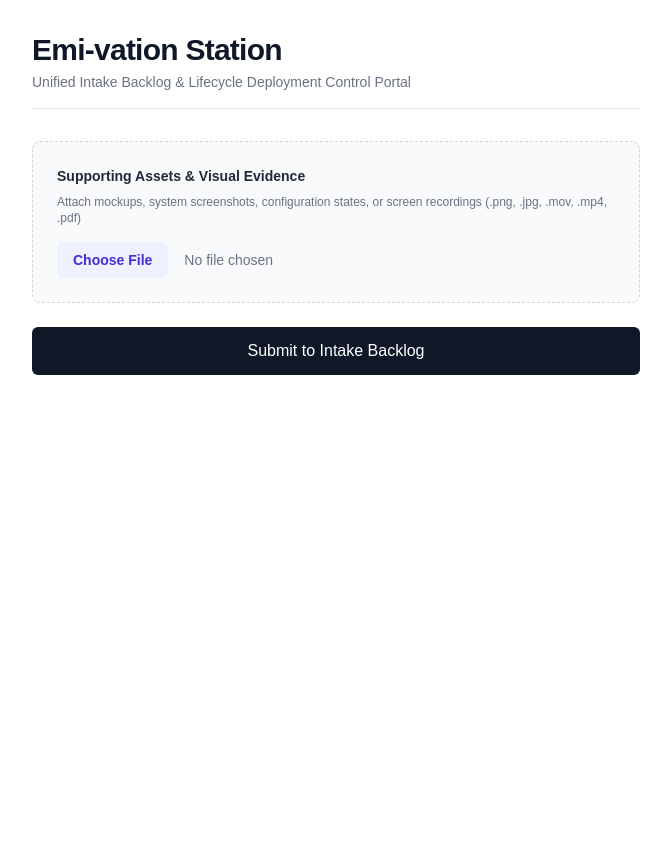
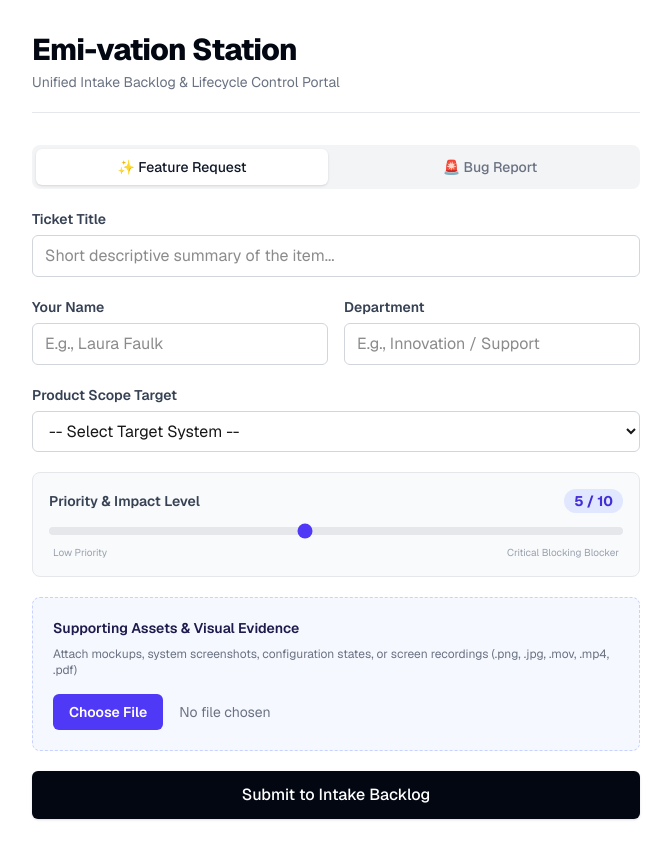
Before and after one commit to LauraFaulk/jira-clone, a Next.js app: page / in a window 1280 px wide. Shown: the whole page, without its empty margins (304-975 px from the left). Before the commit the page ends 800 px from the top, so only its background shows below. Built offline with nearby package versions, Linux system fonts and the light colour scheme; a web font is replaced by a local one.

Commit message:
feat: complete master file integration with custom styles and storage streams

```diff
--- a/src/app/page.tsx
+++ b/src/app/page.tsx
@@ -2,7 +2,20 @@
 
 import { useState } from 'react';
 
-export default function StandaloneIntakePage() {
+export default function CombinedIntakePage() {
+  // Your original form states
+  const [title, setTitle] = useState('');
+  const [requester, setRequester] = useState('');
+  const [dept, setDept] = useState('');
+  const [targetProd, setTargetProd] = useState('');
+  const [score, setScore] = useState('5');
+  const [requestType, setRequestType] = useState('feature'); // 'bug' or 'feature'
+
+  // File Upload State Trackers
+  const [attachmentUrl, setAttachmentUrl] = useState<string | null>(null);
+  const [isUploading, setIsUploading] = useState(false);
+
+  // Products list from your master copy
   const [products] = useState([
     'The Placement Pool',
     'Pearl',
@@ -10,57 +23,50 @@ export default function StandaloneIntakePage() {
     'Other'
   ]);
 
-  // File Upload State Trackers
-  const [attachmentUrl, setAttachmentUrl] = useState<string | null>(null);
-  const [isUploading, setIsUploading] = useState(false);
-
-  // HELPER FUNCTION: SENDS CHAT LOGS WITH THE ATTACHMENT EVIDENCE LINK
+  // GOOGLE CHAT WEBHOOK NOTIFICATION ENGINE
   async function triggerGoogleChatNotification(
-    title: string,
-    requester: string,
-    dept: string,
-    targetProd: string,
-    score: string,
+    ticketTitle: string,
+    ticketRequester: string,
+    ticketDept: string,
+    ticketProd: string,
+    ticketScore: string,
     ticketNumber: number,
-    requestType: string,
-    fileUrl: string | null
+    type: string,
+    fileLink: string | null
   ) {
     try {
       const webhookUrl = process.env.NEXT_PUBLIC_GOOGLE_CHAT_WEBHOOK_URL || "https://chat.googleapis.com/v1/spaces/AAQApvgFOAQ/messages?key=AIzaSyDdI0hCZtE6vySjMm-WEfRq3CPzqKqqsHI&token=GnRq0Ik-EjmjbGZpgbh7R1Cy6yZSg_5IANIuZY7RI7E";
 
-      const emojiType = requestType === 'bug' ? '🚨' : '✨';
-      const headingText = requestType === 'bug' ? 'New System Issue Spotted!' : 'New Wish Arrived at Emi-vation Station!';
+      const emojiType = type === 'bug' ? '🚨' : '✨';
+      const headingText = type === 'bug' ? 'New System Issue Spotted!' : 'New Wish Arrived at Emi-vation Station!';
 
-      // If a file is attached, dynamically build a hyperlink block for the chat card
-      const attachmentSection = fileUrl
-        ? `*📎 Attached Evidence:* <${fileUrl}|View Screenshot / Asset>\n\n`
+      // Dynamically attach the screenshot/video link if it exists
+      const attachmentSection = fileLink
+        ? `*📎 Attached Evidence:* <${fileLink}|View Asset / Screenshot>\n\n`
         : '\n';
 
       const chatPayload = {
         text: `${emojiType} *${headingText}*\n\n` +
-              `*📋 Title:* ${title} (#${ticketNumber})\n` +
-              `*👤 Submitter:* ${requester}\n` +
-              `*🏢 Department:* ${dept}\n` +
-              `*💻 Product Target:* ${targetProd}\n` +
-              `*📊 Impact Score:* ${score}/10\n` +
+              `*📋 Title:* ${ticketTitle} (#${ticketNumber})\n` +
+              `*👤 Submitter:* ${ticketRequester}\n` +
+              `*🏢 Department:* ${ticketDept}\n` +
+              `*💻 Product Target:* ${ticketProd}\n` +
+              `*📊 Impact Score:* ${ticketScore}/10\n` +
               attachmentSection +
               `*⚙️ Logged to Intake Backlog and awaiting technical wizard assignment.*`
       };
 
       await fetch(webhookUrl, {
         method: 'POST',
-        headers: {
-          'Content-Type': 'application/json',
-        },
+        headers: { 'Content-Type': 'application/json' },
         body: JSON.stringify(chatPayload),
       });
-
     } catch (error) {
-      console.error("Failed to post automated notification to Google Chat Space:", error);
+      console.error("Webhook failed:", error);
     }
   }
 
-  // CORE ENGINE: STREAMS UPLOADS DIRECTLY TO SECURE SUPABASE STORAGE BUCKET
+  // SUPABASE COURIER: STREAMS UPLOADS TO YOUR PUBLIC BUCKET
   async function handleFileUpload(event: React.ChangeEvent<HTMLInputElement>) {
     const file = event.target.files?.[0];
     if (!file) return;
@@ -68,78 +74,166 @@ export default function StandaloneIntakePage() {
     try {
       setIsUploading(true);
 
-      // Dynamic inline fetch of your standard client initialization module
+      // Relative import ensures compilation succeeds on Vercel flawlessly
       const { supabase } = await import('../supabaseClient');
 
-      // Sanitizes and constructs an un-clashable storage destination filename
       const fileExt = file.name.split('.').pop();
       const fileName = `${Date.now()}-${Math.random().toString(36).substring(2)}.${fileExt}`;
       const filePath = `uploads/${fileName}`;
 
-      // Stream the raw payload straight into the public bucket container asset bucket
       const { error: uploadError } = await supabase.storage
         .from('intake-attachments')
         .upload(filePath, file);
 
       if (uploadError) throw uploadError;
 
-      // Extract the absolute cloud cdn path route mapping endpoint for the entry
       const { data } = supabase.storage
         .from('intake-attachments')
         .getPublicUrl(filePath);
 
       setAttachmentUrl(data.publicUrl);
-
     } catch (error) {
-      console.error("Supabase Storage Target Error:", error);
-      alert("Attachment stream pipeline failed. Ensure your bucket is configured as public.");
+      console.error("Upload error:", error);
+      alert("Attachment failed. Make sure your 'intake-attachments' bucket exists in Supabase!");
     } finally {
       setIsUploading(false);
     }
   }
 
-  // MOCK FORM SUBMIT IMPLEMENTATION CONTAINER
   const handleFormSubmit = async (e: React.FormEvent) => {
     e.preventDefault();
+    const generatedTicketNum = Math.floor(1000 + Math.random() * 9000);
 
-    // Sample static form values representing your current form fields wrapper data
-    const sampleTitle = "Intake Pipeline Asset Test";
-    const sampleRequester = "System Administrator";
-    const sampleDept = "Innovation";
-    const sampleProduct = products[0];
-    const sampleScore = "8";
-    const sampleTicketNumber = Math.floor(Math.random() * 1000);
-    const sampleType = "feature";
-
-    // Passes form parameters plus our attachment link right into our notification engine
     await triggerGoogleChatNotification(
-      sampleTitle,
-      sampleRequester,
-      sampleDept,
-      sampleProduct,
-      sampleScore,
-      sampleTicketNumber,
-      sampleType,
+      title,
+      requester,
+      dept,
+      targetProd,
+      score,
+      generatedTicketNum,
+      requestType,
       attachmentUrl
     );
 
-    alert("Ticket processed successfully and routed to Emi-vation Station!");
+    alert(`Success! Ticket #${generatedTicketNum} has been routed to Emi-vation Station.`);
+
+    // Clear form inputs
+    setTitle('');
+    setRequester('');
+    setDept('');
+    setAttachmentUrl(null);
   };
 
   return (
-    <main className="p-8 max-w-2xl mx-auto">
-      <div className="mb-8 border-b border-gray-200 pb-4">
-        <h1 className="text-3xl font-extrabold text-gray-900 tracking-tight">Emi-vation Station</h1>
-        <p className="text-sm text-gray-500 mt-1">Unified Intake Backlog & Lifecycle Deployment Control Portal</p>
+    <main className="p-8 max-w-2xl mx-auto font-sans">
+      {/* HEADER SECTION */}
+      <div className="mb-8 border-b border-gray-200 pb-5">
+        <h1 className="text-3xl font-extrabold text-gray-950 tracking-tight">Emi-vation Station</h1>
+        <p className="text-sm text-gray-500 mt-1">Unified Intake Backlog & Lifecycle Control Portal</p>
       </div>
 
-      <form onSubmit={handleFormSubmit} className="space-y-6">
-        {/* INTERACTIVE ASSET ATTACHMENT BOX CONTAINER */}
-        <div className="bg-gray-50 border border-dashed border-gray-300 rounded-lg p-6 flex flex-col gap-2">
-          <label className="text-sm font-semibold text-gray-800">
+      <form onSubmit={handleFormSubmit} className="space-y-5">
+        {/* REQUEST TYPE SELECTOR */}
+        <div className="flex gap-4 p-1 bg-gray-100 rounded-lg">
+          <button
+            type="button"
+            onClick={() => setRequestType('feature')}
+            className={`flex-1 py-2 text-sm font-medium rounded-md transition ${requestType === 'feature' ? 'bg-white text-gray-900 shadow-sm' : 'text-gray-500 hover:text-gray-900'}`}
+          >
+            ✨ Feature Request
+          </button>
+          <button
+            type="button"
+            onClick={() => setRequestType('bug')}
+            className={`flex-1 py-2 text-sm font-medium rounded-md transition ${requestType === 'bug' ? 'bg-white text-gray-900 shadow-sm' : 'text-gray-500 hover:text-gray-900'}`}
+          >
+            🚨 Bug Report
+          </button>
+        </div>
+
+        {/* TITLE INPUT */}
+        <div className="flex flex-col gap-1.5">
+          <label className="text-sm font-semibold text-gray-700">Ticket Title</label>
+          <input
+            type="text"
+            required
+            value={title}
+            onChange={(e) => setTitle(e.target.value)}
+            placeholder="Short descriptive summary of the item..."
+            className="w-full px-3 py-2 border border-gray-300 rounded-md focus:outline-none focus:ring-2 focus:ring-indigo-500"
+          />
+        </div>
+
+        {/* SUBMITTER & DEPARTMENT GRID */}
+        <div className="grid grid-cols-1 sm:grid-cols-2 gap-4">
+          <div className="flex flex-col gap-1.5">
+            <label className="text-sm font-semibold text-gray-700">Your Name</label>
+            <input
+              type="text"
+              required
+              value={requester}
+              onChange={(e) => setRequester(e.target.value)}
+              placeholder="E.g., Laura Faulk"
+              className="w-full px-3 py-2 border border-gray-300 rounded-md focus:outline-none focus:ring-2 focus:ring-indigo-500"
+            />
+          </div>
+          <div className="flex flex-col gap-1.5">
+            <label className="text-sm font-semibold text-gray-700">Department</label>
+            <input
+              type="text"
+              required
+              value={dept}
+              onChange={(e) => setDept(e.target.value)}
+              placeholder="E.g., Innovation / Support"
+              className="w-full px-3 py-2 border border-gray-300 rounded-md focus:outline-none focus:ring-2 focus:ring-indigo-500"
+            />
+          </div>
+        </div>
+
+        {/* TARGET PRODUCT DROPDOWN */}
+        <div className="flex flex-col gap-1.5">
+          <label className="text-sm font-semibold text-gray-700">Product Scope Target</label>
+          <select
+            value={targetProd}
+            onChange={(e) => setTargetProd(e.target.value)}
+            required
+            className="w-full px-3 py-2 border border-gray-300 rounded-md bg-white focus:outline-none focus:ring-2 focus:ring-indigo-500"
+          >
+            <option value="">-- Select Target System --</option>
+            {products.map((prod) => (
+              <option key={prod} value={prod}>{prod}</option>
+            ))}
+          </select>
+        </div>
+
+        {/* IMPACT SCORE SLIDER */}
+        <div className="flex flex-col gap-1.5 p-4 bg-gray-50 rounded-lg border border-gray-200">
+          <div className="flex justify-between items-center">
+            <label className="text-sm font-semibold text-gray-700">Priority & Impact Level</label>
+            <span className="text-sm font-bold bg-indigo-100 text-indigo-700 px-2.5 py-0.5 rounded-full">
+              {score} / 10
+            </span>
+          </div>
+          <input
+            type="range"
+            min="1"
+            max="10"
+            value={score}
+            onChange={(e) => setScore(e.target.value)}
+            className="w-full accent-indigo-600 cursor-pointer h-2 bg-gray-200 rounded-lg appearance-none mt-2"
+          />
+          <div className="flex justify-between text-[10px] text-gray-400 px-1 mt-1">
+            <span>Low Priority</span>
+            <span>Critical Blocking Blocker</span>
+          </div>
+        </div>
+
+        {/* INTEGRATED DRAG & DROP FILE UPLOADER */}
+        <div className="bg-indigo-50/50 border border-dashed border-indigo-200 rounded-lg p-5 flex flex-col gap-2">
+          <label className="text-sm font-semibold text-indigo-950">
             Supporting Assets & Visual Evidence
           </label>
-          <p className="text-xs text-gray-500 mb-2">
+          <p className="text-xs text-gray-500">
             Attach mockups, system screenshots, configuration states, or screen recordings (.png, .jpg, .mov, .mp4, .pdf)
           </p>
 
@@ -148,36 +242,36 @@ export default function StandaloneIntakePage() {
             accept="image/*,video/*,application/pdf"
             onChange={handleFileUpload}
             disabled={isUploading}
-            className="block w-full text-sm text-gray-500
+            className="block w-full text-sm text-gray-500 mt-2
               file:mr-4 file:py-2 file:px-4
               file:rounded-md file:border-0
               file:text-sm file:font-semibold
-              file:bg-indigo-50 file:text-indigo-700
-              hover:file:bg-indigo-100 disabled:opacity-50 cursor-pointer"
+              file:bg-indigo-600 file:text-white
+              hover:file:bg-indigo-700 disabled:opacity-50 cursor-pointer"
           />
 
           {isUploading && (
             <p className="text-xs text-indigo-600 font-medium animate-pulse mt-2">
-              ⏳ Encrypting file components and streaming to secure bucket storage...
+              ⏳ Compiling file data segments and streaming to cloud vault storage...
             </p>
           )}
 
           {attachmentUrl && (
             <div className="mt-2 p-2 bg-green-50 rounded border border-green-200">
               <p className="text-xs text-green-700 font-semibold flex items-center gap-1">
-                ✅ File successfully attached! Direct Link generated for Workspace Routing.
+                ✅ File successfully attached! URL generated for Google Chat distribution.
               </p>
             </div>
           )}
         </div>
 
-        {/* ACTIONS CONTROL PANEL */}
+        {/* CONTROL BUTTON PANEL */}
         <button
           type="submit"
           disabled={isUploading}
-          className="w-full bg-gray-900 hover:bg-gray-800 text-white font-medium py-3 px-4 rounded-md transition duration-150 disabled:opacity-50 disabled:cursor-not-allowed"
+          className="w-full bg-gray-950 hover:bg-gray-900 text-white font-medium py-3 px-4 rounded-md transition duration-150 shadow-sm disabled:opacity-50 disabled:cursor-not-allowed"
         >
-          {isUploading ? 'Waiting on Upload Complete...' : 'Submit to Intake Backlog'}
+          {isUploading ? 'Streaming Upload Assets...' : 'Submit to Intake Backlog'}
         </button>
       </form>
     </main>
```
